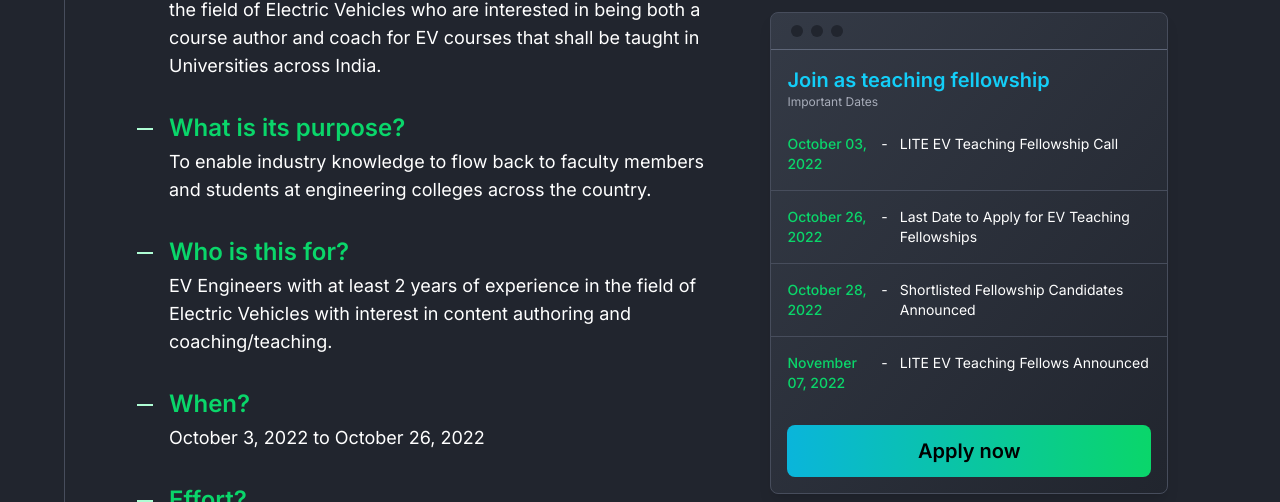
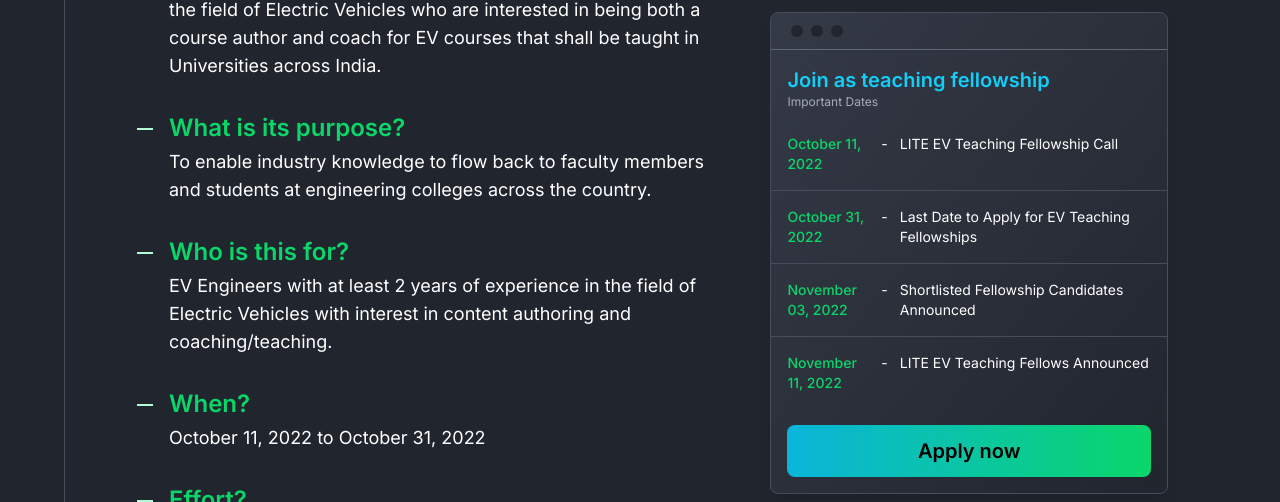
Before and after one commit to reenas/ev.pupilfirst.org, a Next.js app: page /teaching-fellowship in a window 1280 px wide. Shown: the part 1440-1942 px from the top of the page. Built offline with nearby package versions, Linux system fonts and the light colour scheme.

Commit message:
Update teaching-fellowship.js (#8)

```diff
--- a/pages/teaching-fellowship.js
+++ b/pages/teaching-fellowship.js
@@ -138,7 +138,7 @@
               />
               <DescriptionListItem
                 title="When?"
-                content="October 3, 2022 to October 26, 2022"
+                content="October 11, 2022 to October 31, 2022"
               />
               <DescriptionListItem
                 title="Effort?"
@@ -208,19 +208,19 @@
                     </p>
                     <div className="text-xs md:text-sm mt-2 divide-y divide-gray-700">
                       <DateAndContent
-                        date="October 03, 2022"
+                        date="October 11, 2022"
                         content="LITE EV Teaching Fellowship Call"
                       />
                       <DateAndContent
-                        date="October 26, 2022"
+                        date="October 31, 2022"
                         content="Last Date to Apply for EV Teaching Fellowships"
                       />
                       <DateAndContent
-                        date="October 28, 2022"
+                        date="November 03, 2022"
                         content="Shortlisted Fellowship Candidates Announced"
                       />
                       <DateAndContent
-                        date="November 07, 2022"
+                        date="November 11, 2022"
                         content="LITE EV Teaching Fellows Announced"
                       />
                     </div>
@@ -345,19 +345,19 @@
         <SectionWithHeading heading="Schedule">
           <div className="bg-gray-800 border border-gray-700 rounded-lg divide-y divide-gray-700">
             <DateAndContent
-              date="October 03, 2022"
+              date="October 11, 2022"
               content="LITE EV Teaching Fellowship Call"
             />
             <DateAndContent
-              date="October 26, 2022"
+              date="October 31, 2022"
               content="Last Date to Apply for EV Teaching Fellowships"
             />
             <DateAndContent
-              date="October 28, 2022"
+              date="November 03, 2022"
               content="Shortlisted Fellowship Candidates Announced"
             />
             <DateAndContent
-              date="November 07, 2022"
+              date="November 11, 2022"
               content="LITE EV Teaching Fellows Announced"
             />
           </div>
@@ -391,7 +391,7 @@
               </svg>
             </div>
             <p className="text-lg">
-              <span className="font-semibold">26 October 2022:</span> The last
+              <span className="font-semibold">31 October 2022:</span> The last
               date to apply for LITE Industry Fellowships.
             </p>
           </div>
```
